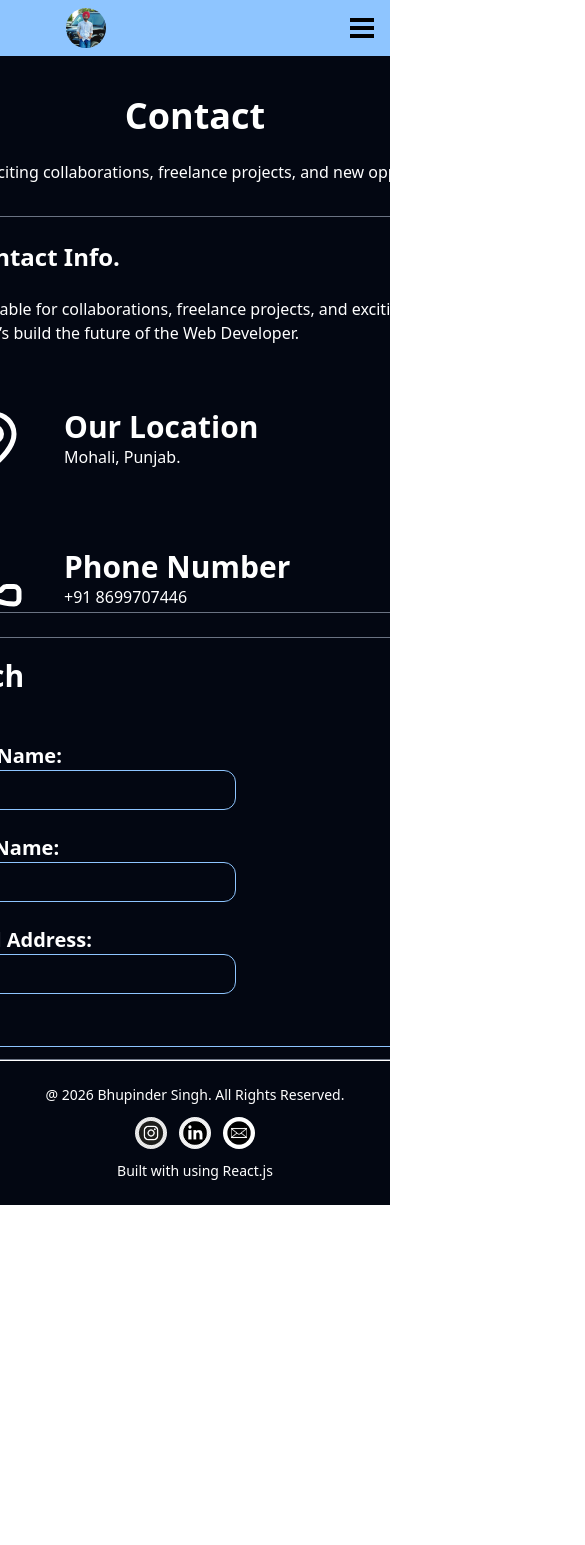
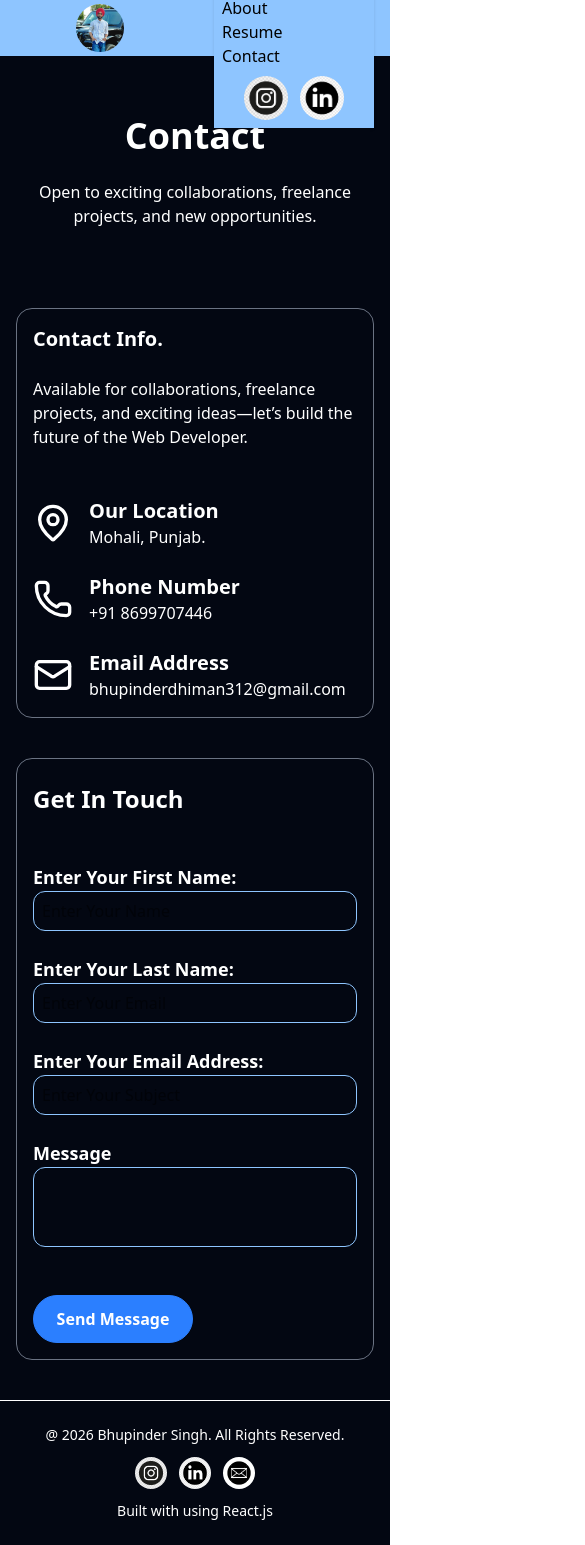
Before and after one commit to bhupinderdhiman312-creator/Portfolio, a React (Vite) app: page /Contact in a window 390 px wide. Shown: the top 1545 px of the page, 585 px wide, since content can reach past the window. Before the commit the page ends 1205 px from the top, so only its background shows below. Built offline with nearby package versions, Linux system fonts and the light colour scheme.

Commit message:
update responsive

```diff
--- a/src/components/About.jsx
+++ b/src/components/About.jsx
@@ -95,7 +95,7 @@ function About() {
         viewport={{ once: true, amount: 0.2 }}
       >
 
-        <div className='w-full h-70 flex flex-wrap justify-center gap-6'>
+        <div className='w-full flex flex-wrap justify-center gap-6'>
 
           <div className="w-full sm:w-72 md:w-80 text-center hover:translate-y-2 shadow-md hover:shadow-indigo-500/40 transition-all duration-300 rounded-2xl flex flex-col gap-6 border border-sky-200 p-4">
             <p className="font-bold">HTML</p>
--- a/src/components/Contact.jsx
+++ b/src/components/Contact.jsx
@@ -8,101 +8,101 @@ function Contact() {
     <div>
 
     {/* Top Section */}
-    <div className='h-40 w-full flex flex-col justify-evenly items-center bg-gray-950 px-4'>
+    <div className='w-full flex flex-col justify-evenly items-center bg-gray-950 px-4 py-10'>
         <motion.div
-        initial={{ opacity: 5, y:70}}
+        initial={{ opacity: 0, y:70}}
         animate={{ opacity: 1, y: 0}}
         transition={{ duration: 2}}
-        className='h-50 w-220 justify-center text-center'>
-          <p className='font-extrabold text-4xl md:text-6xl mt-10 text-white'>Contact</p><br />
+        className='w-full max-w-5xl text-center'>
+          <p className='font-extrabold text-4xl md:text-6xl text-white mt-5'>Contact</p><br />
           <p className='font-medium text-white'> Open to exciting collaborations, freelance projects, and new opportunities.</p>
     </motion.div>
     </div>
 
     {/* Main Section */}
-    <div className='h-screen w-full flex flex-col md:flex-row justify-evenly items-center bg-gray-950 overflow-auto gap-6 px-4'>
+    <div className='w-full flex flex-col md:flex-row justify-evenly items-center bg-gray-950 gap-10 px-4 py-10'>
 
       {/* Left Box */}
-      <div className='h-150 w-130 border border-gray-500 rounded-2xl overflow-auto'><br />
+      <div className='w-full md:w-[400px] border border-gray-500 rounded-2xl p-4'>
 
         <motion.p
-        initial={{ opacity: 5, y:70}}
+        initial={{ opacity: 0, y:70}}
         animate={{ opacity: 1, y: 0}}
         transition={{ duration: 2}}
-        className='font-bold text-2xl text-white ml-7'>Contact Info.</motion.p><br />
+        className='font-bold text-xl md:text-2xl text-white'>Contact Info.</motion.p><br />
 
         <motion.p
-        initial={{ opacity: 5, y:70}}
+        initial={{ opacity: 0, y:70}}
         animate={{ opacity: 1, y: 0}}
         transition={{ duration: 2}}
-        className='font-medium text-white ml-7'>
+        className='font-medium text-white'>
           Available for collaborations, freelance projects, and exciting ideas—let’s build the future of the Web Developer.
         </motion.p><br />
 
         <motion.div
-        initial={{ opacity: 5, y:70}}
+        initial={{ opacity: 0, y:70}}
         animate={{ opacity: 1, y: 0}}
         transition={{ duration: 2}}
-        className='h-35 w-120 flex items-center ml-7'>
-           <MapPin className='h-15 w-15 text-white'></MapPin>
+        className='flex items-center gap-4 mt-6'>
+           <MapPin className='h-10 w-10 text-white'/>
        <div>
-        <p className='font-bold text-3xl ml-10 text-white'>Our Location</p>
-        <p className='font-medium ml-10 text-white'>Mohali, Punjab.</p>
+        <p className='font-bold text-xl md:text-2xl text-white'>Our Location</p>
+        <p className='font-medium text-white'>Mohali, Punjab.</p>
         </div>
         </motion.div>
 
         <motion.div
-        initial={{ opacity: 5, y:70}}
+        initial={{ opacity: 0, y:70}}
         animate={{ opacity: 1, y: 0}}
         transition={{ duration: 2}}
-        className='h-35 w-120 flex items-center ml-7'>
-           <Phone className='h-15 w-15 text-white'></Phone>
+        className='flex items-center gap-4 mt-6'>
+           <Phone className='h-10 w-10 text-white'/>
            <div>
-           <p className='font-bold text-3xl ml-10 text-white'>Phone Number</p>
-           <p className='font-medium ml-10 text-white'>+91 8699707446 </p>
+           <p className='font-bold text-xl md:text-2xl text-white'>Phone Number</p>
+           <p className='font-medium text-white'>+91 8699707446 </p>
            </div>
            </motion.div>
 
         <motion.div
-        initial={{ opacity: 5, y:70}}
+        initial={{ opacity: 0, y:70}}
         animate={{ opacity: 1, y: 0}}
         transition={{ duration: 2}}
-        className='h-35 w-120 flex items-center ml-7'>
-          <Mail className='h-15 w-15 text-white'></Mail>
+        className='flex items-center gap-4 mt-6'>
+          <Mail className='h-10 w-10 text-white'/>
           <div>
-            <p className='font-bold text-3xl ml-10 text-white'>Email Address</p>
-            <p className='font-medium ml-10 text-white'>bhupinderdhiman312@gmail.com</p>
+            <p className='font-bold text-xl md:text-2xl text-white'>Email Address</p>
+            <p className='font-medium text-white'>bhupinderdhiman312@gmail.com</p>
           </div>
         </motion.div>
 
       </div>
 
-      {/* Right Box */}
+      {/* Right Form */}
       <motion.div
-      initial={{ opacity: 5, y:70}}
+      initial={{ opacity: 0, y:70}}
         animate={{ opacity: 1, y: 0}}
         transition={{ duration: 2}}
-      className='h-160 w-200 border border-gray-500 rounded-2xl overflow-auto'>
+      className='w-full md:w-[600px] border border-gray-500 rounded-2xl p-4'>
 
-        <p className='font-extrabold text-3xl md:text-4xl text-white mt-5 ml-10'>Get In Touch</p><br /><br />
+        <p className='font-extrabold text-2xl md:text-4xl text-white mt-2'>Get In Touch</p><br /><br />
 
-        <p className=' font-bold text-xl md:text-2xl text-white ml-10 '>Enter Your First Name:</p>
-        <input type="text" placeholder='Enter Your Name' className='h-10 w-100 border border-blue-300 ml-10 rounded-xl'/><br /><br />
+        <p className=' font-bold text-lg md:text-2xl text-white'>Enter Your First Name:</p>
+        <input type="text" placeholder='Enter Your Name' className='h-10 w-full border border-blue-300 hover:scale-103 rounded-xl px-2'/><br /><br />
 
-        <p className='font-bold text-xl md:text-2xl text-white ml-10'>Enter Your Last Name:</p>
-        <input type="" placeholder='Enter Your Email' className='h-10 w-100 border border-blue-300 ml-10 rounded-xl'/><br /><br />
+        <p className='font-bold text-lg md:text-2xl text-white'>Enter Your Last Name:</p>
+        <input type="text" placeholder='Enter Your Email' className='h-10 w-full border border-blue-300 hover:scale-103 rounded-xl px-2'/><br /><br />
 
-        <p className='font-bold text-xl md:text-2xl text-white ml-10'>Enter Your Email Address:</p>
-        <input type="text" placeholder='Enter Your Subject'className='h-10 w-100 border border-blue-300 ml-10 rounded-xl'/><br /><br />
+        <p className='font-bold text-lg md:text-2xl text-white'>Enter Your Email Address:</p>
+        <input type="text" placeholder='Enter Your Subject'className='h-10 w-full border border-blue-300 hover:scale-103 rounded-xl px-2'/><br /><br />
 
-        <p className='font-bold text-xl md:text-2xl text-white ml-10'>Message</p>
-        <input type="text" placeholder='' className='h-20 w-150 border border-blue-300 ml-10 rounded-xl'/><br /><br /><br />
+        <p className='font-bold text-lg md:text-2xl text-white'>Message</p>
+        <input type="text" placeholder='' className='h-20 w-full border border-blue-300 hover:scale-101 rounded-xl px-2'/><br /><br /><br />
 
-        <button className='ml-10 rounded-3xl h-15 w-40 bg-blue-500 hover:bg-blue-700 border border-blue-500 text-white font-bold'>
+        <button className='rounded-3xl h-12 w-40 bg-blue-500 hover:bg-blue-700 hover:scale-104 border border-blue-500 text-white font-bold'>
           Send Message
         </button>
+
       </motion.div>
-
     </div>
     </div>
 
--- a/src/components/Navbar.jsx
+++ b/src/components/Navbar.jsx
@@ -1,25 +1,25 @@
-import React, { useState } from 'react'
+import React from 'react'
 import { Link } from 'react-router-dom'
 import Myimg from "../assets/Myimg.jpg"
 import Insta from "../assets/Insta.jpg"
 import Lid from "../assets/Link.jpg"
+import { Menu } from "lucide-react";
 
 function Navbar() {
 
-  const [menuOpen, setMenuOpen] = useState(false)
-
   return (
+    <>
     <div className='relative z-50'>
 
       <div className='w-full flex items-center bg-blue-300 px-4 h-14'>
 
         {/* Logo */}
-        <div className='flex items-center ml-[50px]'>
-          <img src={Myimg} alt="" className='h-10 w-10 rounded-full'/>
+        <div className='flex items-center ml-[60px]'>
+          <img src={Myimg} alt="" className='h-12 w-12 rounded-full'/>
         </div>
 
         {/* Desktop Menu (CENTER) */}
-        <div className='hidden md:flex gap-6 items-center absolute left-1/2 transform -translate-x-1/2'>
+        <div className='hidden md:flex gap-8 items-center absolute left-1/2 transform -translate-x-1/2'>
           <Link to="/" className='hover:text-white'>Home</Link>
           <Link to="/About" className='hover:text-white'>About</Link>
           <Link to="/Resume" className='hover:text-white'>Resume</Link>
@@ -32,33 +32,32 @@ function Navbar() {
           <img src={Lid} alt="" className='h-8 w-8 rounded-full'/>
         </div>
 
-        {/* Hamburger Icon */}
-        <div
-          className='md:hidden cursor-pointer ml-auto'
-          onClick={() => setMenuOpen(!menuOpen)}
-        >
-          <div className='w-6 h-1 bg-black mb-1'></div>
-          <div className='w-6 h-1 bg-black mb-1'></div>
-          <div className='w-6 h-1 bg-black'></div>
+        {/* ✅ Mobile Dropdown (DaisyUI style) */}
+        <div className="dropdown dropdown-end md:hidden ml-auto">
+          <label tabIndex={0} className="btn btn-ghost">
+            <Menu />
+          </label>
+
+          <ul
+            tabIndex={0}
+            className="menu menu-sm dropdown-content mt-3 z-[1] p-2 shadow bg-blue-300 rounded-box w-40"
+          >
+            <li><Link to="/">Home</Link></li>
+            <li><Link to="/About">About</Link></li>
+            <li><Link to="/Resume">Resume</Link></li>
+            <li><Link to="/Contact">Contact</Link></li>
+
+            <div className='flex gap-3 justify-center mt-2'>
+              <img src={Insta} alt="" className='h-11 w-11 rounded-full'/>
+              <img src={Lid} alt="" className='h-11 w-11 rounded-full'/>
+            </div>
+          </ul>
         </div>
+
       </div>
 
-      {/* Mobile Menu */}
-      {menuOpen && (
-        <div className='md:hidden flex flex-col items-center bg-blue-300 gap-4 py-4 w-full'>
-          <Link to="/" className='hover:text-white' onClick={() => setMenuOpen(false)}>Home</Link>
-          <Link to="/About" className='hover:text-white' onClick={() => setMenuOpen(false)}>About</Link>
-          <Link to="/Resume" className='hover:text-white' onClick={() => setMenuOpen(false)}>Resume</Link>
-          <Link to="/Contact" className='hover:text-white' onClick={() => setMenuOpen(false)}>Contact</Link>
-
-          <div className='flex gap-4'>
-            <img src={Insta} alt="" className='h-8 w-8 rounded-full'/>
-            <img src={Lid} alt="" className='h-8 w-8 rounded-full'/>
-          </div>
-        </div>
-      )}
-
     </div>
+    </>
   )
 }
 
```
